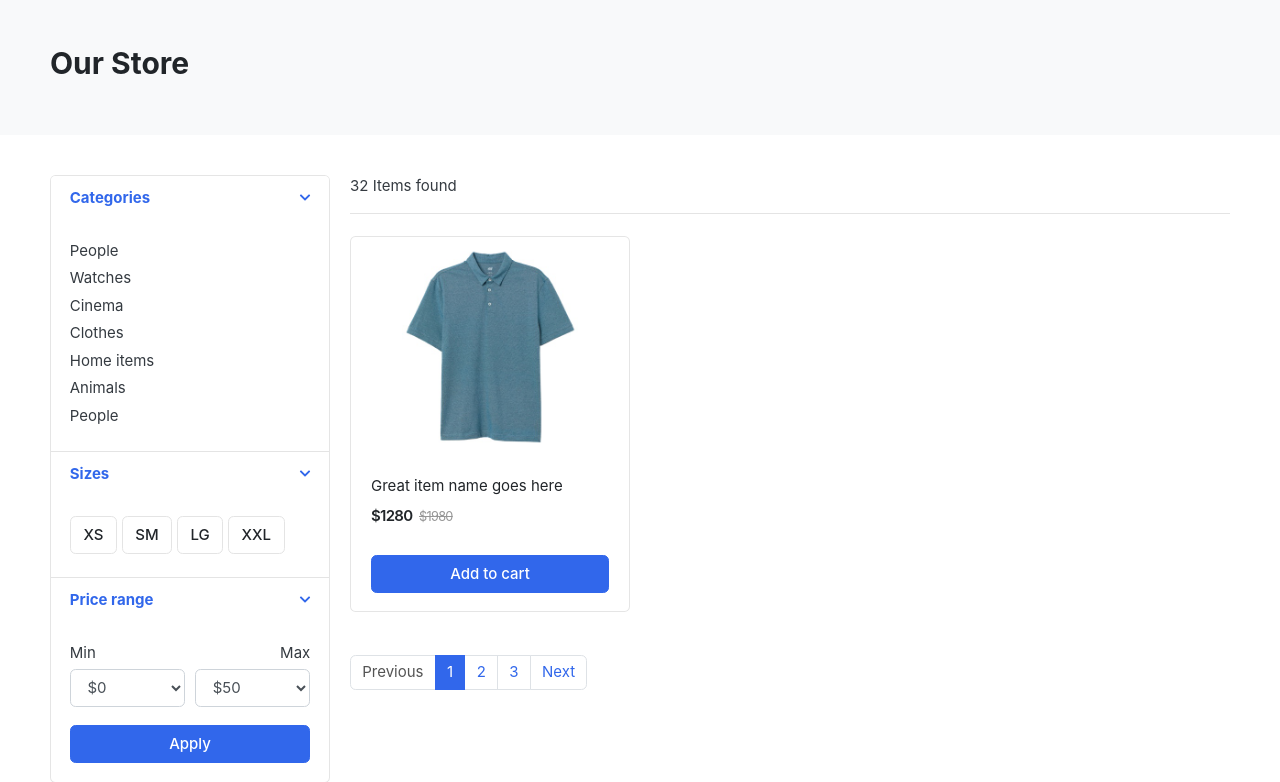
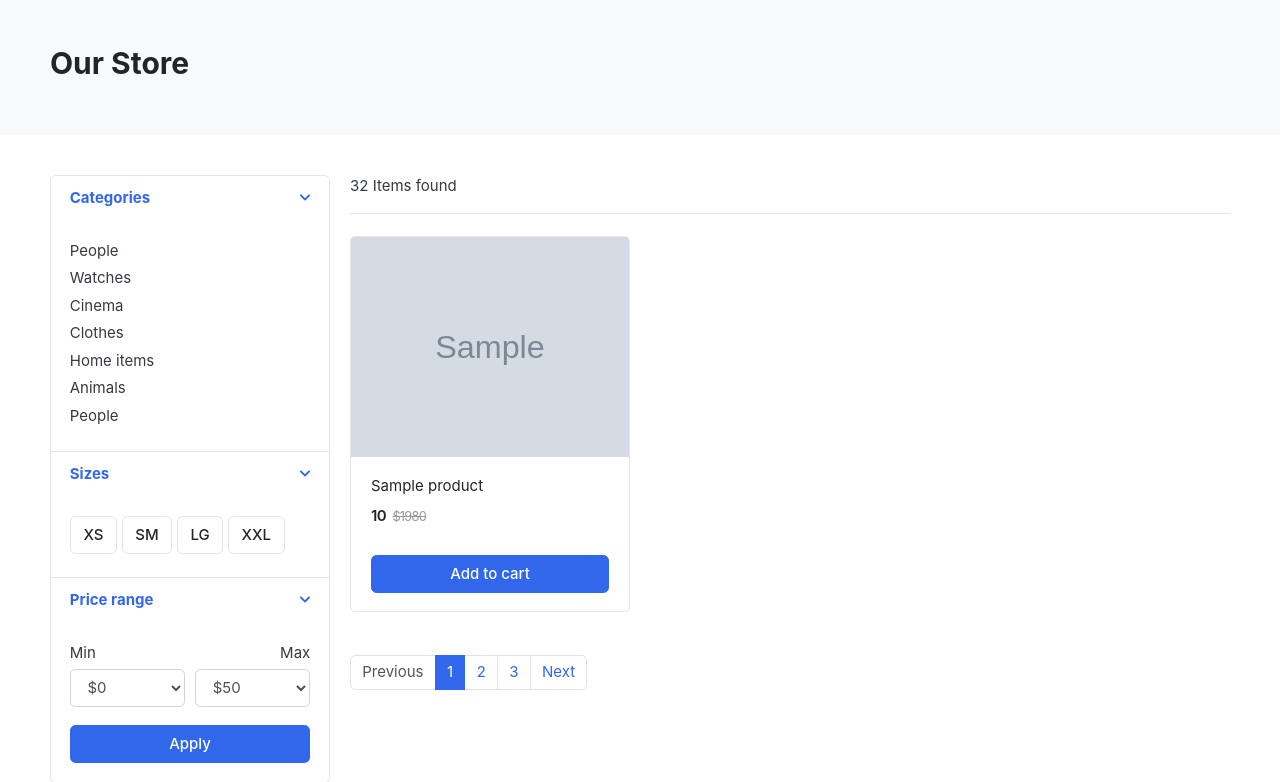
Before and after one commit to riteshmahato46/amazon-python, a Django app: page /store/ in a window 1280 px wide. Shown: the part 119-901 px from the top of the page. Run offline with Django 4.2, Linux system fonts and the light colour scheme; tables that the repository leaves empty hold one stand-in row (values such as "Sample post"); grey boxes marked "Sample" are stand-in pictures; some libraries are stand-ins or nearby versions; some web fonts are replaced.

Commit message:
Update store.html to get data from db

```diff
--- a/templates/store/store.html
+++ b/templates/store/store.html
@@ -134,14 +134,14 @@
             <figure class="card card-product-grid">
                 <div class="img-wrap">
 
-                    <img src={% static 'images/items/1.jpg' %}>
+                    <img src={{ product.images.url }}>
 
                 </div> <!-- img-wrap.// -->
                 <figcaption class="info-wrap">
                     <div class="fix-height">
-                        <a href="./product-detail.html" class="title">Great item name goes here</a>
+                        <a href="./product-detail.html" class="title">{{ product.product_name }}</a>
                         <div class="price-wrap mt-2">
-                            <span class="price">$1280</span>
+                            <span class="price">{{ product.price }}</span>
                             <del class="price-old">$1980</del>
                         </div> <!-- price-wrap.// -->
                     </div>
```
